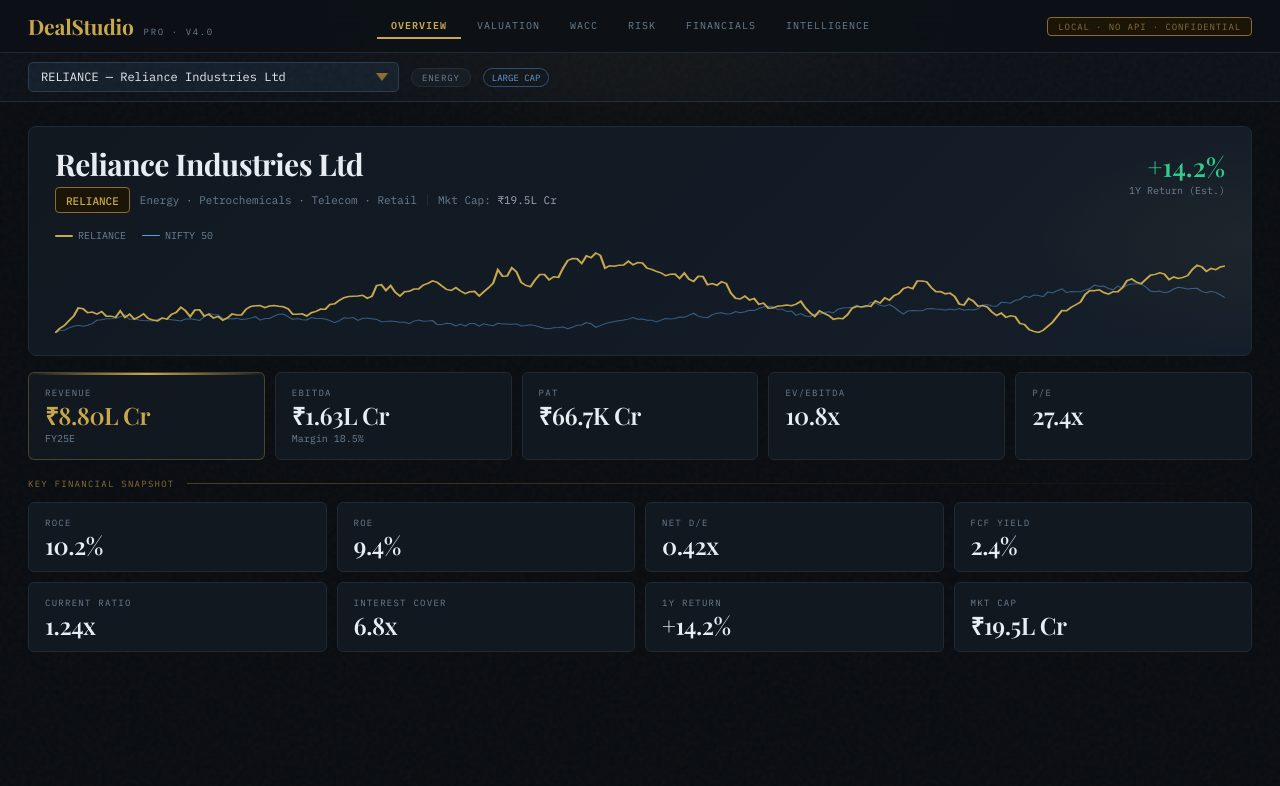
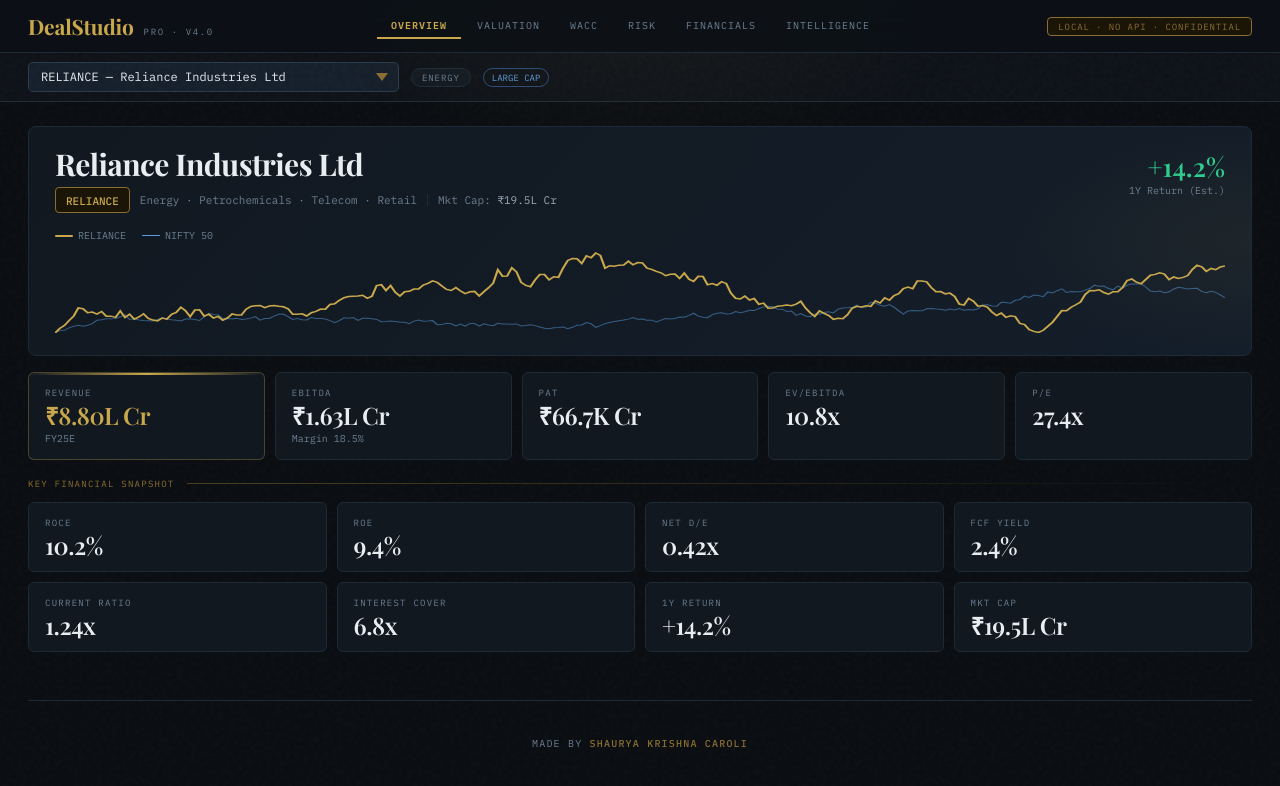
Before and after one commit to Shauryakcaroli/DealStudio-v4, a plain HTML site: page index.html in a window 1280 px wide. Drawn offline with nearby package versions, Linux system fonts and the light colour scheme; a web font is replaced by a local one.

Commit message:
index.html

```diff
--- a/index.html
+++ b/index.html
@@ -1077,6 +1077,14 @@
 
 /* ═══ BOOT ═══ */
 init();
+
+  /* ═══ FOOTER CREDIT ═══ */
+document.querySelectorAll('.tab-panel').forEach(panel => {
+  const footer = document.createElement('div');
+  footer.className = 'ds-footer';
+  footer.innerHTML = '<span>Made by <span class="author">Shaurya Krishna Caroli</span></span>';
+  panel.appendChild(footer);
+});
 </script>
 </body>
 </html>
```
